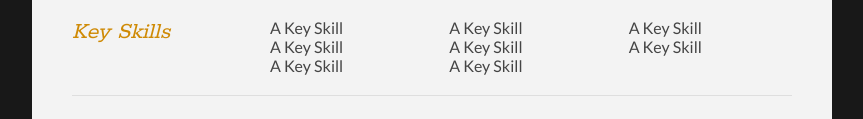
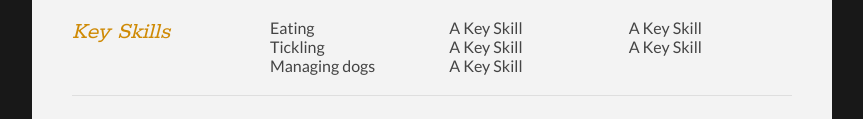
Before and after one commit to BraedenRichards/BraedenRichards.github.io, a plain HTML site: page index.html in a window 1280 px wide. Shown: the part 777-896 px from the top of the page, without its empty margins (208-1071 px from the left). Drawn offline with nearby package versions, Linux system fonts and the light colour scheme.

Commit message:
Update index.html

```diff
--- a/index.html
+++ b/index.html
@@ -113,9 +113,9 @@
 
 				<div class="sectionContent">
 					<ul class="keySkills">
-						<li>A Key Skill</li>
-						<li>A Key Skill</li>
-						<li>A Key Skill</li>
+						<li>Eating</li>
+						<li>Tickling</li>
+						<li>Managing dogs</li>
 						<li>A Key Skill</li>
 						<li>A Key Skill</li>
 						<li>A Key Skill</li>
```
